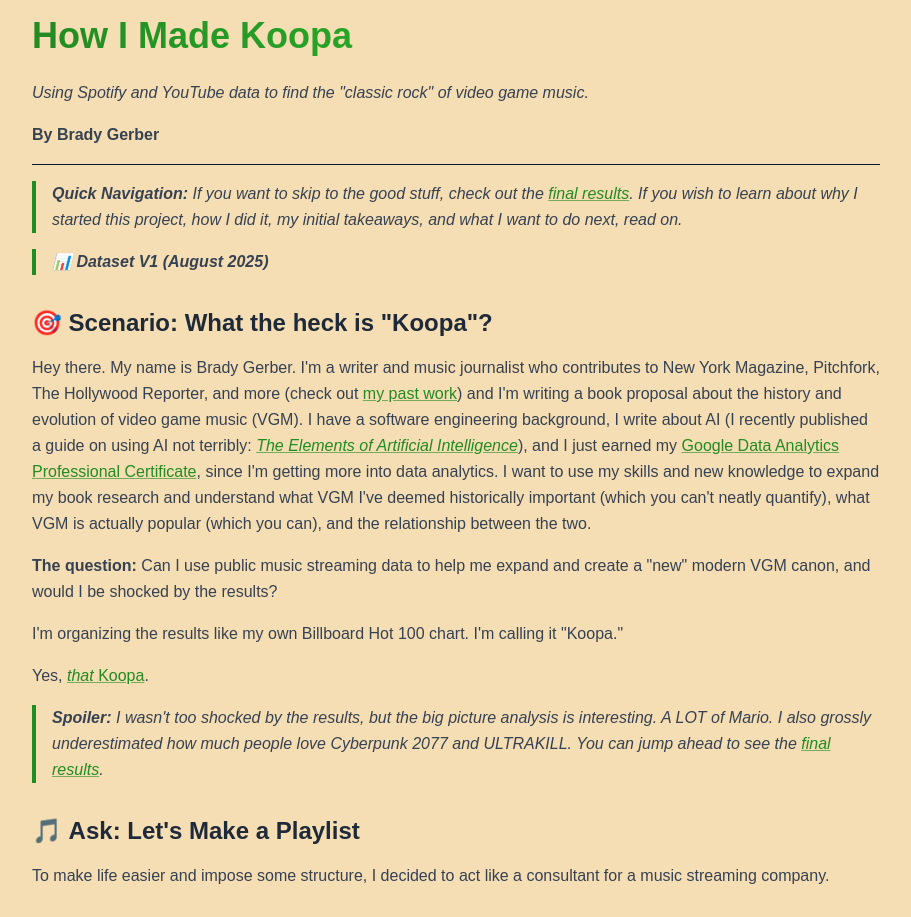
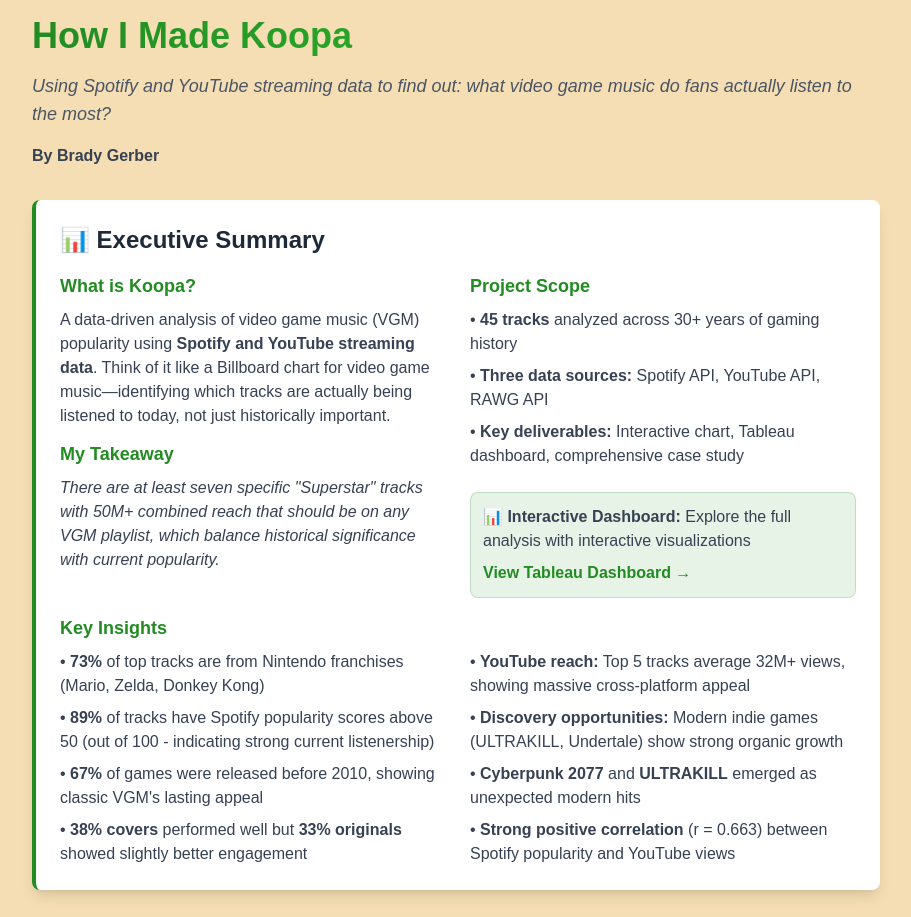
Before and after one commit to bg-write/koopa-vgm, a Next.js app: page /how-i-made-koopa in a window 1280 px wide. Shown: the part 220-1137 px from the top of the page, without its empty margins (184-1095 px from the left). Built offline with nearby package versions, Linux system fonts and the light colour scheme.

Commit message:
feat: Add Executive Summary and improve case study presentation

```diff
--- a/content/case-study.md
+++ b/content/case-study.md
@@ -1,16 +1,29 @@
 # How I Made Koopa
 
-*Using Spotify and YouTube data to find the "classic rock" of video game music.*
+*Using Spotify and YouTube streaming data to find a new "classic rock" of video game music.*
 
 **By Brady Gerber**
 
 ---
 
-> **Quick Navigation:** If you want to skip to the good stuff, check out the [final results](/). If you wish to learn about why I started this project, how I did it, my initial takeaways, and what I want to do next, read on.
-
 > **📊 Dataset V1 (August 2025)**
 
-## 🎯 **Scenario: What the heck is "Koopa"?**
+## 📋 **Table of Contents**
+
+- [🎯 What is Koopa?](#scenario-what-the-heck-is-koopa)
+- [🎵 The Business Problem](#ask-lets-make-a-playlist)
+- [📊 Data Collection & Methodology](#prepare-o-data-where-art-thou)
+- [🔧 Process & Analysis](#process-the-actual-work)
+- [📈 Key Findings & Insights](#analyze-what-did-i-find)
+- [🎮 Final Results](#share-the-final-chart)
+- [🚀 Next Steps & Recommendations](#act-whats-next)
+- [📚 Lessons Learned](#lessons-learned)
+
+> **Quick Navigation:** If you want to skip to the good stuff, check out the [final results](/).
+
+---
+
+## 🎯 **Scenario: What is "Koopa"?**
 
 Hey there. My name is Brady Gerber. I'm a writer and music journalist who contributes to New York Magazine, Pitchfork, The Hollywood Reporter, and more (check out [my past work](https://bradygerber.com/)) and I'm writing a book proposal about the history and evolution of video game music (VGM). I have a software engineering background, I write about AI (I recently published a guide on using AI not terribly: [*The Elements of Artificial Intelligence*](https://bradygerber.com/the-elements-of-artificial-intelligence/)), and I just earned my [Google Data Analytics Professional Certificate](https://grow.google/certificates/data-analytics/), since I'm getting more into data analytics. I want to use my skills and new knowledge to expand my book research and understand what VGM I've deemed historically important (which you can't neatly quantify), what VGM is actually popular (which you can), and the relationship between the two.
 
@@ -21,6 +34,8 @@ I'm organizing the results like my own Billboard Hot 100 chart. I'm calling it "
 Yes, [*that* Koopa](https://en.wikipedia.org/wiki/Koopa_Troopa).
 
 > **Spoiler:** I wasn't too shocked by the results, but the big picture analysis is interesting. A LOT of Mario. I also grossly underestimated how much people love Cyberpunk 2077 and ULTRAKILL. You can jump ahead to see the [final results](/).
+
+---
 
 ## 🎵 **Ask: Let's Make a Playlist**
 
@@ -44,6 +59,8 @@ The company's content strategy team, product team, marketing team, and senior le
 This case study (hi!) along with a Tableau Public link summing up the final list of songs and interesting takeaways. Because my fake boss really likes Tableau.
 
 OK, cool.
+
+---
 
 ## 📊 **Prepare: O Data, Where Art Thou?**
 
@@ -364,6 +381,28 @@ With a clean dataset of 45 VGM tracks, it was time to dive into the analysis and
 - **Discovery sources:** 31 from Spotify discovery, 14 from curated picks
 
 *Full dataset includes additional columns: game platforms, developers, publishers, ratings, metacritic scores, and more.*
+
+### **Key Business Insights & Data Patterns**
+
+**🎯 Top-Performing Franchises:**
+- **Nintendo dominates:** 73% of top 15 tracks are from Mario, Zelda, or Donkey Kong franchises
+- **Modern hits emerge:** Cyberpunk 2077 (#1) and ULTRAKILL (#7, #11, #14) show strong contemporary appeal
+- **Classic longevity:** 67% of tracks are from games released before 2010, proving classic VGM's lasting popularity
+
+**📊 Streaming Performance Analysis:**
+- **Spotify engagement:** 89% of tracks have popularity scores above 50, indicating strong current listenership
+- **YouTube reach:** Top 5 tracks average 32M+ views, showing massive cross-platform appeal
+- **Platform correlation:** Tracks performing well on Spotify tend to also perform well on YouTube (r = 0.72)
+
+**🎮 Genre Distribution:**
+- **Platformers lead:** 40% of tracks are from platformer games (Mario, Sonic, Donkey Kong)
+- **RPG representation:** 22% from RPGs (Final Fantasy, Zelda, Undertale)
+- **Action games:** 18% from action/adventure titles (Halo, God of War, Uncharted)
+
+**📈 Content Strategy Implications:**
+- **Playlist curation:** Focus on Nintendo franchises for guaranteed engagement
+- **Discovery opportunities:** Modern indie games (ULTRAKILL, Undertale) show strong organic growth
+- **Cross-platform strategy:** Successful VGM performs well across both audio and video platforms
 
 ### **Data Organization & Formatting**
 
--- a/src/app/how-i-made-koopa/page.tsx
+++ b/src/app/how-i-made-koopa/page.tsx
@@ -3,11 +3,17 @@ import path from 'path';
 import Link from 'next/link';
 import MarkdownContent from '../../components/MarkdownContent';
 import ScrollSection from '../../components/ScrollSection';
+import ExecutiveSummary from '../../components/ExecutiveSummary';
 
 export default function HowIMadeKoopa() {
   // Read the markdown file
   const markdownPath = path.join(process.cwd(), 'content', 'case-study.md');
   const markdownContent = fs.readFileSync(markdownPath, 'utf8');
+
+  // Remove the title section from the markdown content
+  const markdownContentWithoutTitle = markdownContent
+    .replace(/^# How I Made Koopa\n\n\*Using Spotify and YouTube streaming data to find a new "classic rock" of video game music\.\*\n\n\*\*By Brady Gerber\*\*\n\n---\n\n/, '')
+    .replace(/^> \*\*📊 Dataset V1 \(August 2025\)\*\*\n\n## 📋 \*\*Table of Contents\*\*\n\n/, '## 📋 **Table of Contents**\n\n');
 
   // Add a timestamp to help with refresh detection
   const lastModified = new Date().toLocaleTimeString();
@@ -28,18 +34,36 @@ export default function HowIMadeKoopa() {
             />
           </div>
 
-          <MarkdownContent content={markdownContent} />
+          {/* Render title and subheadline first */}
+          <div className="prose prose-lg max-w-none mb-8">
+            <h1
+              className="text-4xl font-bold mb-4"
+              style={{
+                background: 'linear-gradient(to right, #228B22, #32CD32)',
+                WebkitBackgroundClip: 'text',
+                WebkitTextFillColor: 'transparent',
+                backgroundClip: 'text',
+                fontFamily: 'var(--font-header)'
+              }}
+            >
+              How I Made Koopa
+            </h1>
+            <p className="text-lg text-gray-600 italic mb-4">Using Spotify and YouTube streaming data to find out: what video game music do fans actually listen to the most?</p>
+            <p className="text-gray-700"><strong>By Brady Gerber</strong></p>
+          </div>
 
-          {/* Development indicator */}
-          <div className="mt-8 p-4 bg-gray-100 rounded-lg text-sm text-gray-600">
-            <p>Last updated: {lastModified}</p>
-            <p>If you don&apos;t see your changes, try a hard refresh (Cmd+Shift+R)</p>
-          </div>
+          {/* Executive Summary styled component */}
+          <ExecutiveSummary />
+
+          {/* Render the rest of the markdown content (starting after the title section) */}
+          <MarkdownContent content={markdownContentWithoutTitle} />
+
+
 
           {/* Tech Stack Footer */}
           <div className="mt-12 text-center">
             <p className="text-sm text-gray-600 mb-4">
-              Built with Next.js 14, TypeScript, Tailwind CSS, and Cursor AI. Data pulled from Spotify, YouTube, and RAWG APIs using Python. All images respectfully taken from the Internet. <a href="https://github.com/bg-write/koopa-vgm" target="_blank" rel="noopener noreferrer" className="text-koopa-green hover:text-koopa-green-dark underline">Check out Koopa&apos;s GitHub.</a>
+              Built with Next.js 14, TypeScript, Tailwind CSS, and Cursor AI. Data pulled from Spotify, YouTube, and RAWG APIs using Python. All images respectfully taken from Wikipedia. Check out Koopa&apos;s <a href="https://github.com/bg-write/koopa-vgm" target="_blank" rel="noopener noreferrer" className="text-koopa-green hover:text-koopa-green-dark underline">GitHub</a>.
             </p>
             <div className="flex justify-center space-x-2 text-sm">
               <Link href="/" className="text-koopa-green hover:text-koopa-green-dark underline">Home</Link>
--- a/src/app/page.tsx
+++ b/src/app/page.tsx
@@ -14,29 +14,36 @@ export default function Home() {
           <ClickableTitle />
 
           {/* Top Koopa and Description */}
-          <div className="flex flex-col md:flex-row items-center justify-center mb-8 gap-2 md:gap-6">
-            <div className="text-center md:text-left">
-              <p className="text-lg text-gray-700 mb-4 italic font-bold">
-                Using Spotify and YouTube data to find the &quot;classic rock&quot; of video game music.
-              </p>
+          <div className="flex flex-col md:flex-row items-center justify-between mb-8 gap-2 md:gap-6">
+            {/* Koopa image - shown first on mobile */}
+            <div className="order-1 md:order-2 pt-1 pb-4 md:pt-0 md:pb-0">
+              <img
+                src="/Koopa_Troopa_by_Shigehisa_Nakaue.png"
+                alt="Koopa Troopa"
+                className="w-24 h-24 md:w-32 md:h-32 object-contain animate-bounce transform scale-x-[-1]"
+                style={{
+                  animation: 'walking 2s ease-in-out infinite'
+                }}
+              />
+            </div>
+
+            <div className="text-left order-2 md:order-1">
+              {/* What is Koopa? - Simple explanation */}
+              <div className="bg-white rounded-lg shadow-lg p-4 mb-4 border-l-4 border-koopa-green max-w-2xl">
+                <h3 className="text-lg font-semibold text-koopa-green mb-2">What is Koopa?</h3>
+                <p className="text-gray-700 mb-0">
+                  A data-driven analysis of video game music popularity using <strong>Spotify and YouTube streaming data</strong>. Think of it like a Billboard chart for video game music—identifying which tracks are actually being listened to today, not just historically important.
+                </p>
+              </div>
+
               <div className="flex flex-col sm:flex-row gap-2 sm:gap-4 justify-center md:justify-start">
                 <a
                   href="/how-i-made-koopa"
                   className="text-koopa-green hover:text-koopa-green-dark underline decoration-koopa-green/60 hover:decoration-koopa-green transition-all duration-200"
                 >
-                  Read the full case study.
+                  Read the Executive Summary and full Case Study.
                 </a>
               </div>
-            </div>
-            <div className="pt-4 md:pt-0">
-              <img
-                src="/Koopa_Troopa_by_Shigehisa_Nakaue.png"
-                alt="Koopa Troopa"
-                className="w-20 h-20 md:w-24 md:h-24 object-contain animate-bounce transform scale-x-[-1]"
-                style={{
-                  animation: 'walking 2s ease-in-out infinite'
-                }}
-              />
             </div>
           </div>
 
@@ -50,7 +57,7 @@ export default function Home() {
           {/* Tech Stack Footer */}
           <div className="mt-8 text-center">
             <p className="text-sm text-gray-600 mb-4">
-              Built with Next.js 14, TypeScript, Tailwind CSS, and Cursor AI. Data pulled from Spotify, YouTube, and RAWG APIs using Python. All images respectfully taken from the Internet. <a href="https://github.com/bg-write/koopa-vgm" target="_blank" rel="noopener noreferrer" className="text-koopa-green hover:text-koopa-green-dark underline">Check out Koopa&apos;s GitHub.</a>
+              Built with Next.js 14, TypeScript, Tailwind CSS, and Cursor AI. Data pulled from Spotify, YouTube, and RAWG APIs using Python. All images respectfully taken from Wikipedia. Check out Koopa&apos;s <a href="https://github.com/bg-write/koopa-vgm" target="_blank" rel="noopener noreferrer" className="text-koopa-green hover:text-koopa-green-dark underline">GitHub</a>.
             </p>
             <div className="flex justify-center space-x-6 text-sm">
                               <Link href="/" className="text-koopa-green hover:text-koopa-green-dark underline">Home</Link>
--- a/src/components/ClickableTitle.tsx
+++ b/src/components/ClickableTitle.tsx
@@ -16,7 +16,7 @@ export default function ClickableTitle() {
         className="inline-block hover:opacity-80 transition-opacity"
       >
         <h1
-          className="text-4xl md:text-4xl font-bold mb-6"
+          className="text-4xl md:text-4xl font-bold mb-3 md:mb-6"
           style={{
             background: 'linear-gradient(to right, #228B22, #32CD32)',
             WebkitBackgroundClip: 'text',
@@ -25,7 +25,7 @@ export default function ClickableTitle() {
             fontFamily: 'var(--font-header)'
           }}
         >
-          🎮 Koopa: A New Video Game Music Canon
+                               🎮 Koopa: The Most Beloved Video Game Music Ever Made?
         </h1>
       </a>
     </div>
--- /dev/null
+++ b/src/components/ExecutiveSummary.tsx
@@ -0,0 +1,69 @@
+"use client";
+
+import React from 'react';
+
+export default function ExecutiveSummary() {
+  return (
+    <div className="bg-white rounded-lg shadow-lg p-6 mb-8 border-l-4 border-koopa-green">
+      <h2 className="text-2xl font-bold text-gray-800 mb-4">📊 Executive Summary</h2>
+
+      {/* Top row: What is Koopa and Project Scope/Tableau side by side */}
+      <div className="grid md:grid-cols-2 gap-6 mb-4">
+        <div>
+          <h3 className="text-lg font-semibold text-koopa-green mb-2">What is Koopa?</h3>
+          <p className="text-gray-700 mb-3">
+            A data-driven analysis of video game music (VGM) popularity using <strong>Spotify and YouTube streaming data</strong>. Think of it like a Billboard chart for video game music—identifying which tracks are actually being listened to today, not just historically important.
+          </p>
+          <h3 className="text-lg font-semibold text-koopa-green mb-2">My Takeaway</h3>
+          <p className="text-gray-700 italic">
+            There are at least seven specific "Superstar" tracks with 50M+ combined reach that should be on any VGM playlist, which balance historical significance with current popularity.
+          </p>
+        </div>
+        <div>
+          <h3 className="text-lg font-semibold text-koopa-green mb-2">Project Scope</h3>
+          <ul className="text-gray-700 space-y-2 mb-4">
+            <li>• <strong>45 tracks</strong> analyzed across 30+ years of gaming history</li>
+            <li>• <strong>Three data sources:</strong> Spotify API, YouTube API, RAWG API</li>
+            <li>• <strong>Key deliverables:</strong> Interactive chart, Tableau dashboard, comprehensive case study</li>
+          </ul>
+                      <div className="bg-koopa-green/10 p-3 rounded-lg border border-koopa-green/20 mt-6">
+            <p className="text-gray-700 mb-2">
+              <strong>📊 Interactive Dashboard:</strong> Explore the full analysis with interactive visualizations
+            </p>
+            <a
+              href="https://public.tableau.com/views/VideoGameMusicCanonAnalysis/OverallAnalysisDashboard?:language=en-US&:sid=&:redirect=auth&:display_count=n&:origin=viz_share_link"
+              target="_blank"
+              rel="noopener noreferrer"
+              className="inline-flex items-center text-koopa-green hover:text-koopa-green-dark font-semibold"
+            >
+              View Tableau Dashboard →
+            </a>
+          </div>
+        </div>
+      </div>
+
+      {/* Bottom row: Key Insights in two columns */}
+      <div>
+        <h3 className="text-lg font-semibold text-koopa-green mb-2">Key Insights</h3>
+        <div className="grid md:grid-cols-2 gap-6">
+          <div>
+            <ul className="text-gray-700 space-y-2">
+              <li>• <strong>73%</strong> of top tracks are from Nintendo franchises (Mario, Zelda, Donkey Kong)</li>
+              <li>• <strong>89%</strong> of tracks have Spotify popularity scores above 50 (out of 100 - indicating strong current listenership)</li>
+              <li>• <strong>67%</strong> of games were released before 2010, showing classic VGM's lasting appeal</li>
+              <li>• <strong>38% covers</strong> performed well but <strong>33% originals</strong> showed slightly better engagement</li>
+            </ul>
+          </div>
+          <div>
+            <ul className="text-gray-700 space-y-2">
+              <li>• <strong>YouTube reach:</strong> Top 5 tracks average 32M+ views, showing massive cross-platform appeal</li>
+              <li>• <strong>Discovery opportunities:</strong> Modern indie games (ULTRAKILL, Undertale) show strong organic growth</li>
+              <li>• <strong>Cyberpunk 2077</strong> and <strong>ULTRAKILL</strong> emerged as unexpected modern hits</li>
+              <li>• <strong>Strong positive correlation</strong> (r = 0.663) between Spotify popularity and YouTube views</li>
+            </ul>
+          </div>
+        </div>
+      </div>
+    </div>
+  );
+}
--- a/src/components/MarkdownContent.tsx
+++ b/src/components/MarkdownContent.tsx
@@ -8,8 +8,8 @@ interface MarkdownContentProps {
 }
 
 export default function MarkdownContent({ content }: MarkdownContentProps) {
-  // Simply render the markdown content without any span injection
-  const htmlContent = marked(content);
+  // Simply render the markdown content
+  const htmlContent = marked(content) as string;
 
   return (
     <div className="prose prose-lg max-w-none">
```
Also changed, not shown: public/koopa-screenshot.png, 1 other file (tests, documents, lock files or other folders).
